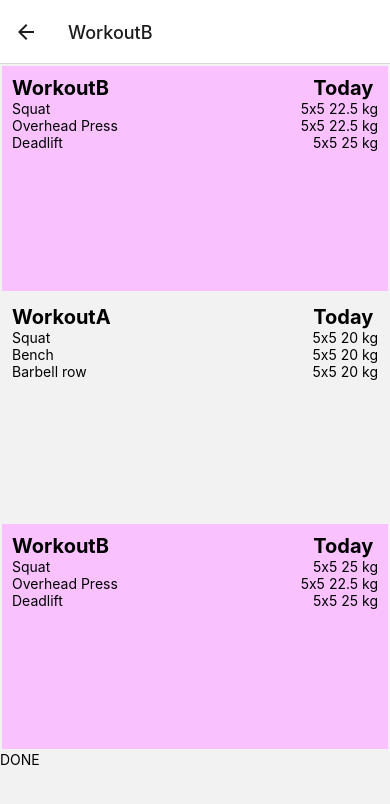
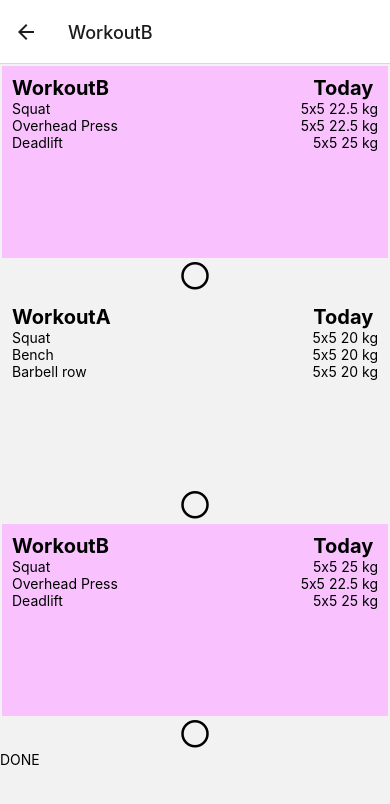
Before and after one commit to JoakimNagornoff/Stronglift, a React Native app: screen /WorkoutB in a window 390 px wide. Shown: the top 804 px of the page. Built offline with nearby package versions, Linux system fonts and the light colour scheme.

Commit message:
added check buttons for disabled done button

```diff
--- a/package.json
+++ b/package.json
@@ -19,6 +19,7 @@
     "react-native-reanimated": "^2.2.4",
     "react-native-safe-area-context": "^3.3.2",
     "react-native-screens": "^3.9.0",
+    "react-native-vector-icons": "^9.0.0",
     "react-native-virtualized-view": "^0.1.5",
     "react-redux": "^7.2.6",
     "redux": "^4.1.2",
@@ -31,6 +32,7 @@
     "@types/jest": "^27.0.3",
     "@types/react": "^17.0.36",
     "@types/react-native": "^0.66.5",
+    "@types/react-native-vector-icons": "^6.4.10",
     "@types/react-test-renderer": "^17.0.1",
     "babel-jest": "26.6.3",
     "eslint": "7.14.0",
--- a/src/screens/WorkoutA.tsx
+++ b/src/screens/WorkoutA.tsx
@@ -1,5 +1,5 @@
 import {useNavigation} from '@react-navigation/core';
-import React from 'react';
+import React, {useEffect, useState} from 'react';
 import {
   View,
   Text,
@@ -16,9 +16,9 @@ import CardViewB from '../components/CardVIewB';
 import {AddNewWorkoutA, WorkoutAdone} from '../store/Weights/actions/actions';
 import {useAppSelector} from '../store/Weights/hooks';
 
+import Icon from 'react-native-vector-icons/Feather';
+
 //what do to
-
-//2. fix buttons for done workout for every day
 //3. edit weight and add to redux store
 
 const WorkoutA = () => {
@@ -31,6 +31,10 @@ const WorkoutA = () => {
   const barbellrow = useAppSelector(state => state.traning.barbellrow);
   const overhead = useAppSelector(state => state.traning.overhead);
   const deadlift = useAppSelector(state => state.traning.deadlift);
+
+  const [isFirstA, setIsFirstA] = useState(false);
+  const [isSecondA, setIsSecondA] = useState(false);
+  const [isThirdA, setIsThirdA] = useState(false);
 
   const newWorkout = () => {
     //dispatch function everything from the week to workout B
@@ -49,23 +53,49 @@ const WorkoutA = () => {
       ),
     );
   };
+
   return (
     <SafeAreaView style={styles.container}>
       <View style={styles.firstView}>
         <CardViewA />
+
+        <TouchableOpacity
+          onPress={() => {
+            setIsFirstA(!isFirstA);
+          }}
+          style={styles.checkButton}>
+          <Icon name={isFirstA ? 'check-circle' : 'circle'} size={30} />
+        </TouchableOpacity>
       </View>
+
       <View style={styles.secondView}>
         <CardViewB />
+        <TouchableOpacity
+          style={styles.checkButton}
+          onPress={() => setIsSecondA(!isSecondA)}>
+          <Icon name={isSecondA ? 'check-circle' : 'circle'} size={30} />
+        </TouchableOpacity>
       </View>
       <View style={styles.thirdView}>
         <CardViewA2 />
+        <TouchableOpacity
+          onPress={() => {
+            setIsThirdA(!isThirdA);
+          }}
+          style={styles.checkButton}>
+          <Icon name={isThirdA ? 'check-circle' : 'circle'} size={30} />
+        </TouchableOpacity>
       </View>
       <View>
         <TouchableOpacity
+          disabled={!Boolean(isFirstA && isSecondA && isThirdA)}
           onPress={() => {
             navigation.navigate('WorkoutB');
             newWorkout();
             dispatch(WorkoutAdone());
+            setIsFirstA(!isFirstA);
+            setIsSecondA(!isSecondA);
+            setIsThirdA(!isThirdA);
           }}>
           <Text>DONE</Text>
         </TouchableOpacity>
@@ -90,6 +120,9 @@ const styles = StyleSheet.create({
   firsViewButton: {
     alignItems: 'center',
   },
+  checkButton: {
+    alignItems: 'center',
+  },
 });
 
 export default WorkoutA;
--- a/src/screens/WorkoutB.tsx
+++ b/src/screens/WorkoutB.tsx
@@ -1,5 +1,5 @@
 import {useNavigation} from '@react-navigation/core';
-import React from 'react';
+import React, {useState} from 'react';
 import {
   View,
   Text,
@@ -13,6 +13,7 @@ import CardViewB from '../components/CardVIewB';
 import CardViewB2 from '../components/CardViewB2';
 import {AddNewWorkoutB, isWorkoutADone} from '../store/Weights/actions/actions';
 import {useAppSelector} from '../store/Weights/hooks';
+import Icon from 'react-native-vector-icons/Feather';
 
 const WorkoutB = () => {
   const navigation = useNavigation();
@@ -23,6 +24,10 @@ const WorkoutB = () => {
   const barbellrow = useAppSelector(state => state.traning.barbellrow);
   const overhead = useAppSelector(state => state.traning.overhead);
   const deadlift = useAppSelector(state => state.traning.deadlift);
+
+  const [isFirstB, setIsFirstB] = useState(false);
+  const [isSecondB, setIsSecondB] = useState(false);
+  const [isThirdB, setIsThirdB] = useState(false);
 
   const newWorkoutB = () => {
     const newSquat = squat + 7.5;
@@ -45,19 +50,44 @@ const WorkoutB = () => {
     <SafeAreaView style={styles.container}>
       <View style={styles.firstView}>
         <CardViewB />
+        <TouchableOpacity
+          style={styles.checkButton}
+          onPress={() => {
+            setIsFirstB(!isFirstB);
+          }}>
+          <Icon name={isFirstB ? 'check-circle' : 'circle'} size={30} />
+        </TouchableOpacity>
       </View>
       <View style={styles.secondView}>
         <CardViewA />
+        <TouchableOpacity
+          style={styles.checkButton}
+          onPress={() => {
+            setIsSecondB(!isSecondB);
+          }}>
+          <Icon name={isSecondB ? 'check-circle' : 'circle'} size={30} />
+        </TouchableOpacity>
       </View>
       <View style={styles.thirdView}>
         <CardViewB2 />
+        <TouchableOpacity
+          style={styles.checkButton}
+          onPress={() => {
+            setIsThirdB(!isThirdB);
+          }}>
+          <Icon name={isThirdB ? 'check-circle' : 'circle'} size={30} />
+        </TouchableOpacity>
       </View>
       <View>
         <TouchableOpacity
+          disabled={!Boolean(isFirstB && isSecondB && isThirdB)}
           onPress={() => {
             navigation.navigate('WorkoutA');
             newWorkoutB();
             dispatch(isWorkoutADone());
+            setIsFirstB(!isFirstB);
+            setIsSecondB(!isSecondB);
+            setIsThirdB(!isThirdB);
           }}>
           <Text>DONE</Text>
         </TouchableOpacity>
@@ -79,6 +109,9 @@ const styles = StyleSheet.create({
   thirdView: {
     flex: 0.3,
   },
+  checkButton: {
+    alignItems: 'center',
+  },
 });
 
 export default WorkoutB;
```
Also changed, not shown: 2 other files (tests, documents, lock files or other folders).
